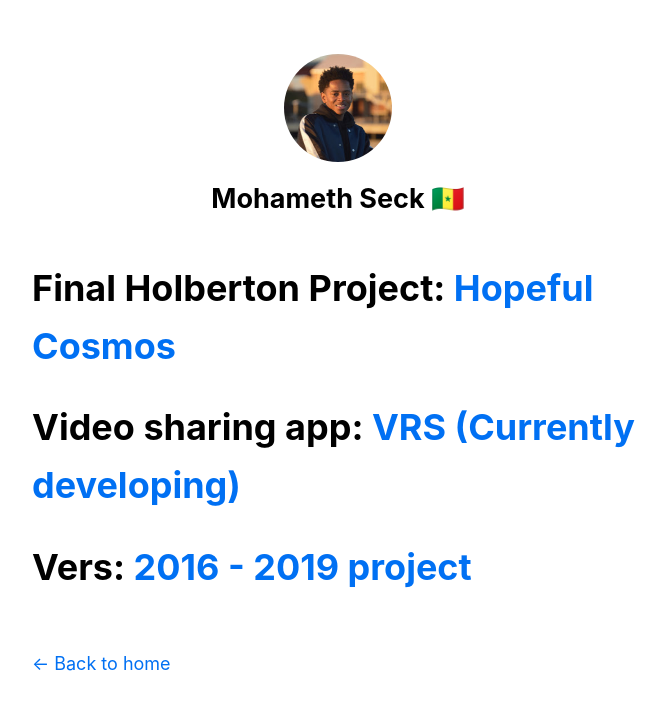
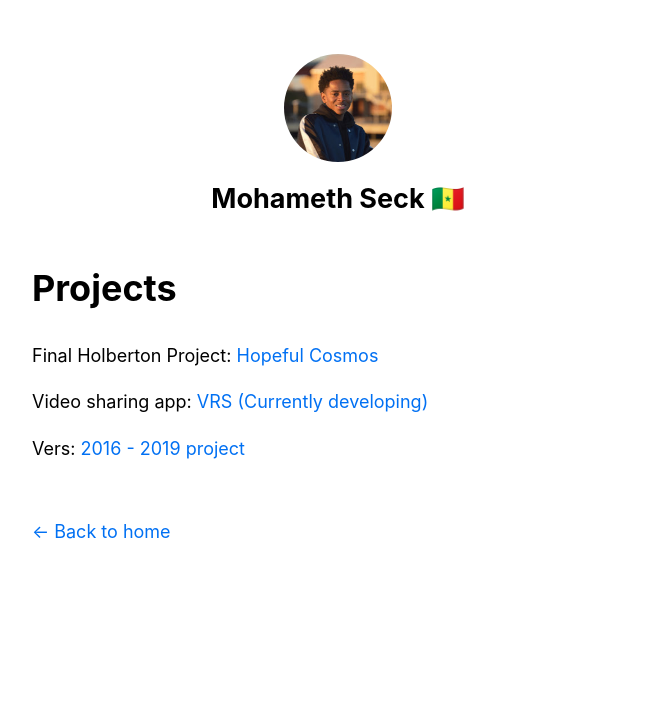
Before and after one commit to SeckMohameth/mohamethseck.com, a Next.js app: page /projects/first-post in a window 1280 px wide. Shown: the top 710 px of the page, without its empty margins (302-968 px from the left). Built offline with nearby package versions, Linux system fonts and the light colour scheme.

Commit message:
changed project page style

```diff
--- a/pages/projects/first-post.js
+++ b/pages/projects/first-post.js
@@ -9,9 +9,10 @@ export default function FirstPost() {
         <Head>
             <title>Projects</title>
         </Head>
-            <h1>Final Holberton Project:  <Link href="https://github.com/SeckMohameth/hopeful-cosmos">Hopeful Cosmos</Link></h1>
-            <h1>Video sharing app:  <Link href="https://github.com/SeckMohameth/VRS-2020" >VRS (Currently developing)</Link></h1>
-            <h1>Vers: <Link href="https://github.com/SeckMohameth/Vers-2016-2019" >2016 - 2019 project</Link></h1>
+        <h1>Projects</h1>
+            <p>Final Holberton Project:  <Link href="https://github.com/SeckMohameth/hopeful-cosmos">Hopeful Cosmos</Link></p>
+            <p>Video sharing app:  <Link href="https://github.com/SeckMohameth/VRS-2020" >VRS (Currently developing)</Link></p>
+            <p>Vers: <Link href="https://github.com/SeckMohameth/Vers-2016-2019" >2016 - 2019 project</Link></p>
 
     </Layout>
     </>
```
